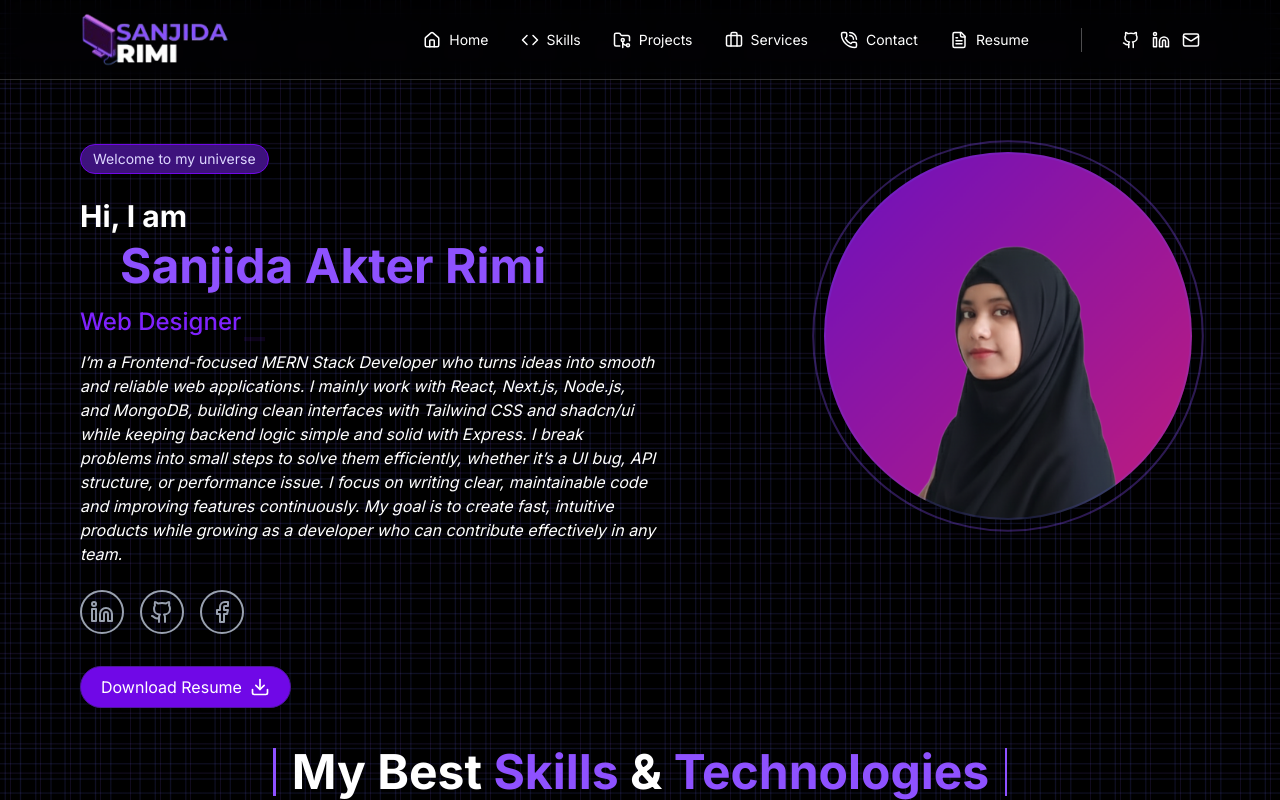
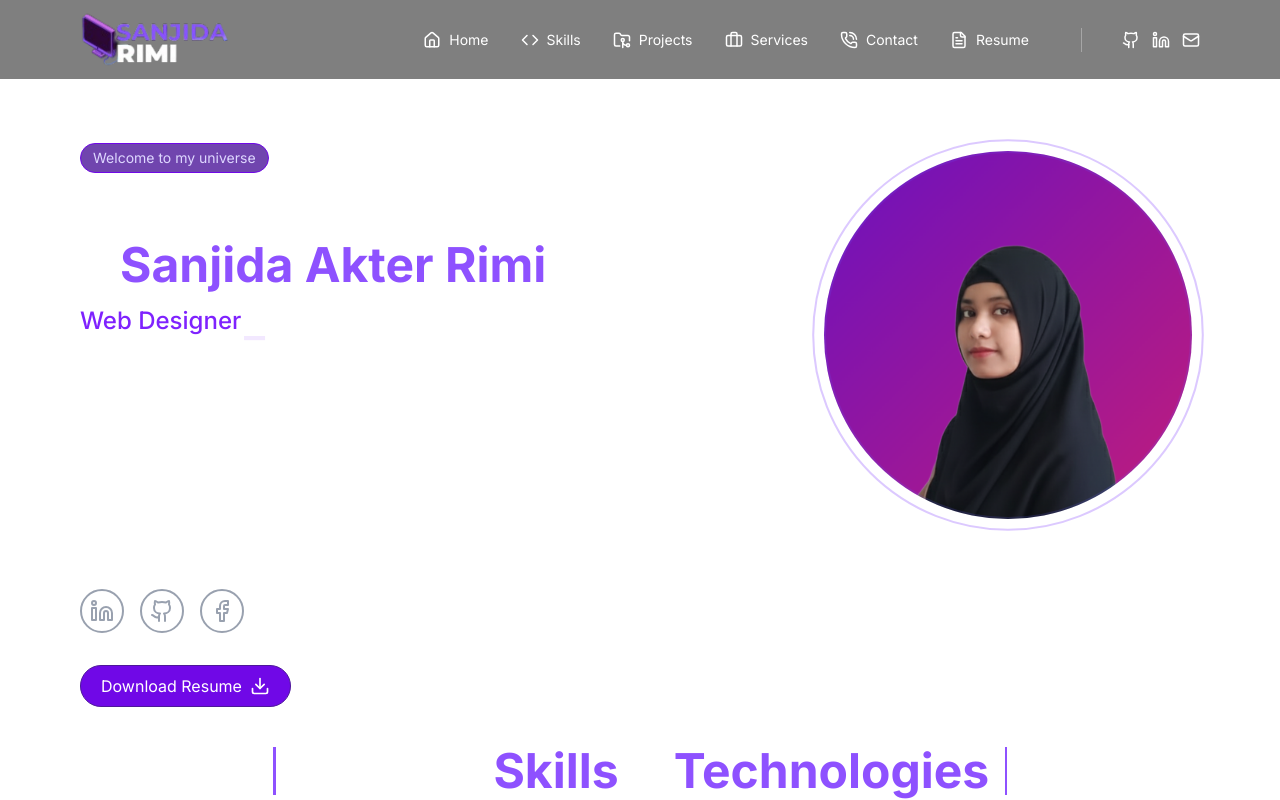
Before and after one commit to sanjidaRimi023/sanjidarimi-nextportfolio, a Next.js app: page / in a window 1280 px wide. Shown: the top 800 px of the page. Built offline with nearby package versions, Linux system fonts and the light colour scheme.

Commit message:
remove bg gradiant and border in navbar

```diff
--- a/src/app/components/navbar.jsx
+++ b/src/app/components/navbar.jsx
@@ -35,7 +35,7 @@ export default function Navbar() {
   ];
 
   return (
-    <nav className="sticky top-0 w-full z-50 bg-black/50 backdrop-blur-md border-b border-white/20">
+    <nav className="sticky top-0 w-full z-50 bg-black/50 backdrop-blur-md">
       <div className="max-w-6xl mx-auto px-4 py-3 flex items-center justify-between">
         {/* Logo */}
         <Link href="/" className="flex items-center gap-2">
--- a/src/app/layout.js
+++ b/src/app/layout.js
@@ -18,21 +18,11 @@ export default function RootLayout({ children }) {
   return (
     <html lang="en">
       <body className={`${inter.className} w-full relative`}>
-        <div
-  className="absolute inset-0 z-0 pointer-events-none bg-black"
-  style={{
-    backgroundImage: `
-      repeating-linear-gradient(0deg, transparent, transparent 5px, rgba(99, 102, 241, 0.15) 5px, rgba(99, 102, 241, 0.15) 6px, transparent 6px, transparent 15px),
-      repeating-linear-gradient(90deg, transparent, transparent 5px, rgba(99, 102, 241, 0.15) 5px, rgba(99, 102, 241, 0.15) 6px, transparent 6px, transparent 15px),
-      repeating-linear-gradient(0deg, transparent, transparent 10px, rgba(139, 92, 246, 0.12) 10px, rgba(139, 92, 246, 0.12) 11px, transparent 11px, transparent 30px),
-      repeating-linear-gradient(90deg, transparent, transparent 10px, rgba(139, 92, 246, 0.12) 10px, rgba(139, 92, 246, 0.12) 11px, transparent 11px, transparent 30px)
-    `,
-  }}
-/>
+        <div className="bg-black" />
 
         <Navbar />
-        <main className="relative pt-10">{children}</main>
-        <Footer/>
+        <main className="py-10">{children}</main>
+        <Footer />
       </body>
     </html>
   );
```
